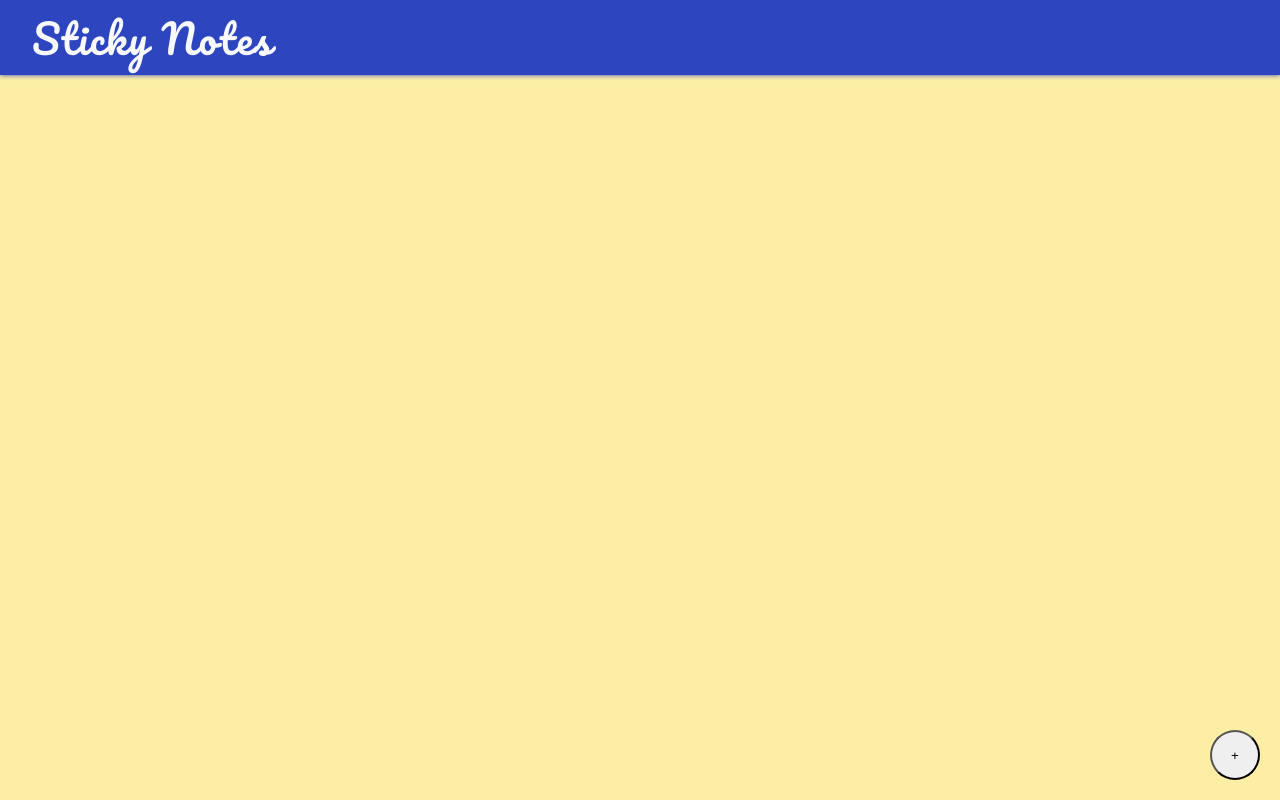
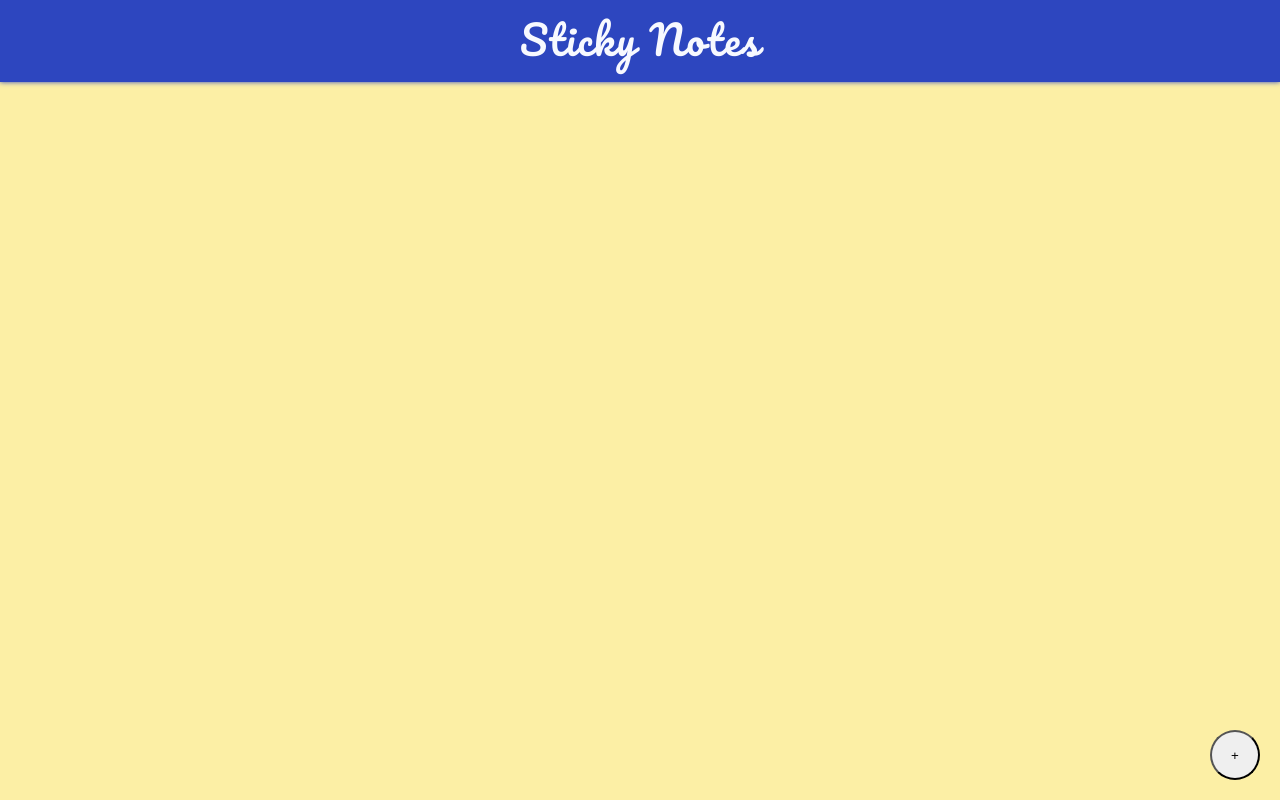
Before and after one commit to raswonders/sticky-notes, a website built with Vite: page index.html in a window 1280 px wide. Built offline with nearby package versions, Linux system fonts and the light colour scheme.

Commit message:
align title

```diff
--- a/style.css
+++ b/style.css
@@ -12,16 +12,16 @@ body {
 }
 
 header {
-  height: 75px;
   background-color: #2d46bf;
   display: flex;
   align-items: center;
+  justify-content: center;
   box-shadow: 0 0 5px #2d46bf;
 }
 
 header span {
+  margin: 0.25rem 0 0.5rem 0;
   font-family: "Pacifico", cursive;
-  padding-left: 2rem;
   font-size: 2.5rem;
   letter-spacing: 0.1rem;
   color: #f7f9ff;
```
